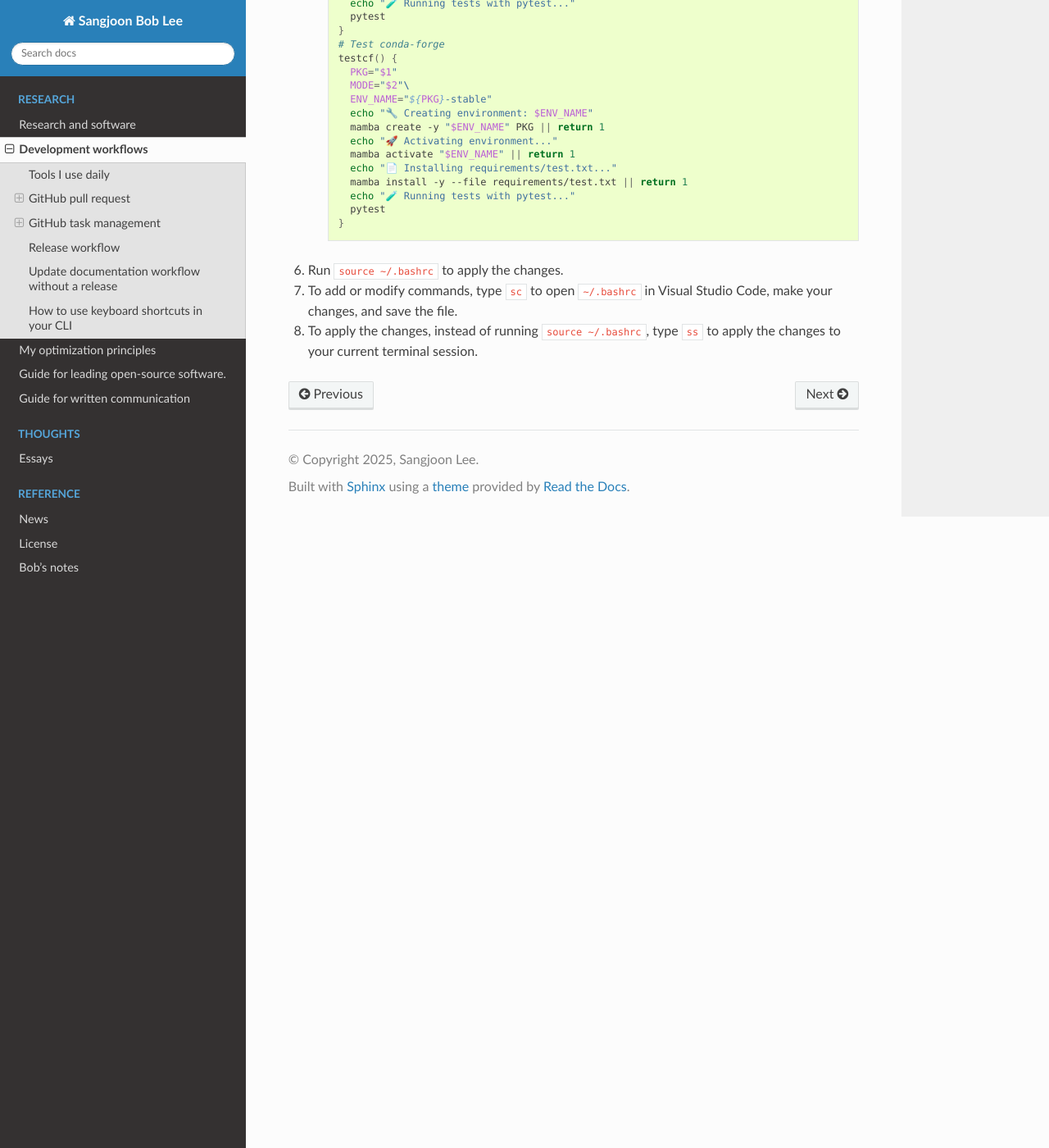
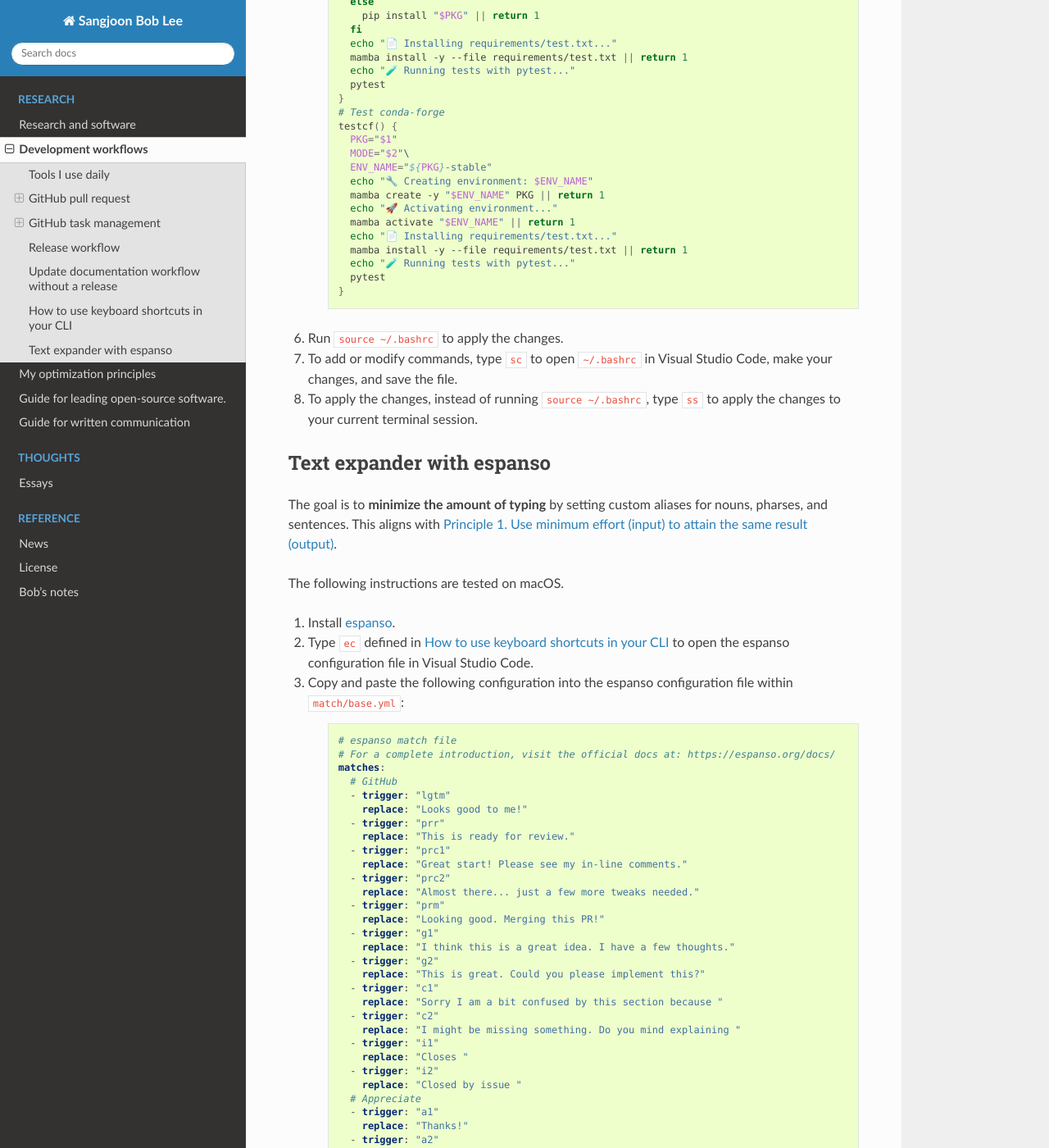
Before and after one commit to bobleesj/bobleesj.github.io, a Sphinx documentation site: the page built from doc/source/workflows.rst, in a window 1280 px wide and 1400 px high, scrolled down 5980 px. Shown: the whole window at 82% size. Built offline with Sphinx 7.4.7 and the Read the Docs theme 3.1.0, drawn with Linux system fonts in a browser that asks for light colours; pages that are not in the unit, such as notebooks, are missing from menus; some of the changed text lies outside the part shown.

Commit message:
docs: add espanso tutorial in the workflow

```diff
--- a/doc/source/index.rst
+++ b/doc/source/index.rst
@@ -4,12 +4,8 @@
 
 .. |title| replace:: Welcome to Bob's website!
 
-=====
-About
-=====
-
 .. image:: ./img/bob-profile-cropped.jpg
-    :alt: Bob's profile picture
+    :alt: Sangjoon Bob Lee's profile picture
     :width: 250px
     :align: left
 
--- a/doc/source/workflows.rst
+++ b/doc/source/workflows.rst
@@ -14,15 +14,19 @@ Tools I use daily
   * - Category
     - Tools
   * - IDE
-    - Visual Studio Code
+    - Visual Studio Code (Copilot)
   * - Version control
     - Git, GitHub CLI, GitHub
-  * - CLI
-    - Warp
+  * - Command line interface (CLI)
+    - `Warp <https://www.warp.dev//>`_
   * - Development productivity
-    - `scikit-package <https://scikit-package.github.io/scikit-package/>`_, `bobleesj.utils <https://bobleesj.github.io/bobleesj.utils/>`_.
+    - `scikit-package <https://scikit-package.github.io/scikit-package/>`_, `bobleesj.utils <https://bobleesj.github.io/bobleesj.utils/>`_
   * - CLI shortcuts
     - ``~/.bashrc`` for setting up aliases.
+  * - Text expander/shortcut
+    - `espanso <https://espanso.org/>`_
+  * - Browser
+    - `Brave <https://brave.com/>`_
 
 GitHub pull request
 -------------------
@@ -282,6 +286,7 @@ How to use keyboard shortcuts in your CLI
         alias pd='git push && gbd'
         # cookiecutter
         alias cc='cookiecutter .'
+        alias ec='code /Users/imac/Library/Application\ Support/espanso'
         # Test release process
         test() {
           PKG="$1"
@@ -322,3 +327,137 @@ How to use keyboard shortcuts in your CLI
 #. To add or modify commands, type ``sc`` to open ``~/.bashrc`` in Visual Studio Code, make your changes, and save the file.
 
 #. To apply the changes, instead of running ``source ~/.bashrc``, type ``ss`` to apply the changes to your current terminal session.
+
+.. _text-expander-with-espanso:
+
+Text expander with espanso
+---------------------------
+
+The goal is to **minimize the amount of typing** by setting custom aliases for nouns, pharses, and sentences. This aligns with :ref:`principle-minimum-effort-same-output`.
+
+The following instructions are tested on macOS.
+
+#. Install `espanso <https://espanso.org/>`_.
+
+#. Type ``ec`` defined in :ref:`keyboard-shortcuts-setup` to open the espanso configuration file in Visual Studio Code.
+
+#. Copy and paste the following configuration into the espanso configuration file within ``match/base.yml``:
+
+    .. code-block:: yaml
+
+      # espanso match file
+      # For a complete introduction, visit the official docs at: https://espanso.org/docs/
+      matches:
+        # GitHub
+        - trigger: "lgtm"
+          replace: "Looks good to me!"
+        - trigger: "prr"
+          replace: "This is ready for review."
+        - trigger: "prc1"
+          replace: "Great start! Please see my in-line comments."
+        - trigger: "prc2"
+          replace: "Almost there... just a few more tweaks needed."
+        - trigger: "prm"
+          replace: "Looking good. Merging this PR!"
+        - trigger: "g1"
+          replace: "I think this is a great idea. I have a few thoughts."
+        - trigger: "g2"
+          replace: "This is great. Could you please implement this?"
+        - trigger: "c1"
+          replace: "Sorry I am a bit confused by this section because "
+        - trigger: "c2"
+          replace: "I might be missing something. Do you mind explaining "
+        - trigger: "i1"
+          replace: "Closes "
+        - trigger: "i2"
+          replace: "Closed by issue "
+        # Appreciate
+        - trigger: "a1"
+          replace: "Thanks!"
+        - trigger: "a2"
+          replace: "Thanks a lot!"
+        - trigger: "a3"
+          replace: "Thank you so much!"
+        - trigger: "a4"
+          replace: "Wow, this is awesome. Thank you so much!"
+        - trigger: "gbl"
+          replace: "@bobleesj "
+        # Billinge
+        - trigger: "gsb"
+          replace: "@sbillinge "
+        - trigger: "gtz"
+          replace: "@Tieqiong "
+        - trigger: "gcm"
+          replace: "@cadenmyers13 "
+        - trigger: "gyx"
+          replace: "@ycexiao "
+        - trigger: "gem"
+          replace: "@EmilJaffal "
+        # Oliynyk
+        - trigger: "gbs"
+          replace: "@balaranjan "
+        - trigger: "gds"
+          replace: "@dshirya "
+        # Projects
+        - trigger: "butils"
+          replace: "`bobleesj.utils` "
+        - trigger: "skpkgn"
+          replace: "`scikit-package` "
+        - trigger: "skpkgc"
+          replace: "`scikit-package-conda-forge` "
+        - trigger: "skpkgm"
+          replace: "`scikit-package-manuscript` "
+        - trigger: "skpkgs"
+          replace: "`scikit-package-system` "
+        - trigger: "skpkgw"
+          replace: "`scikit-package-workspace` "
+        # Checklist & pomodoro
+        - trigger: "po1"
+          replace: "Pomodoro #1 "
+        - trigger: "po2"
+          replace: "Pomodoro #2 "
+        - trigger: "po3"
+          replace: "Pomodoro #3 "
+        - trigger: "po4"
+          replace: "Pomodoro #4 "
+        - trigger: "po5"
+          replace: "Pomodoro #5 "
+        - trigger: "po6"
+          replace: "Pomodoro #6 "
+        - trigger: "po7"
+          replace: "Pomodoro #7 "
+        - trigger: "po8"
+          replace: "Pomodoro #8 "
+        - trigger: "po9"
+          replace: "Pomodoro #9 "
+        - trigger: "po10"
+          replace: "Pomodoro #10 "
+        - trigger: "poc"
+          replace: "[ ] "
+        - trigger: "pod"
+          replace: "[x] "
+        # Date, time
+        - trigger: ":date"
+          replace: "{{mydate}}"
+          vars:
+            - name: mydate
+              type: date
+              params:
+                format: "%b %-d, %Y"
+        - trigger: ":time"
+          replace: "{{mytime}}"
+          vars:
+            - name: mytime
+              type: date
+              params:
+                format: "%I:%M %p"
+        # Print the output of a shell command
+        - trigger: ":shell"
+          replace: "{{output}}"
+          vars:
+            - name: output
+              type: shell
+              params:
+                cmd: "echo 'Hello from your shell'"
+
+#. To turn off/on espanso, in ``config/default.yml``, uncomment ``toggle_key: ALT``. Now, you can toggle espanso on and off by pressing ``ALT`` twice.
```
Also changed, not shown: doc/source/principles.rst (+8 -6 lines).
